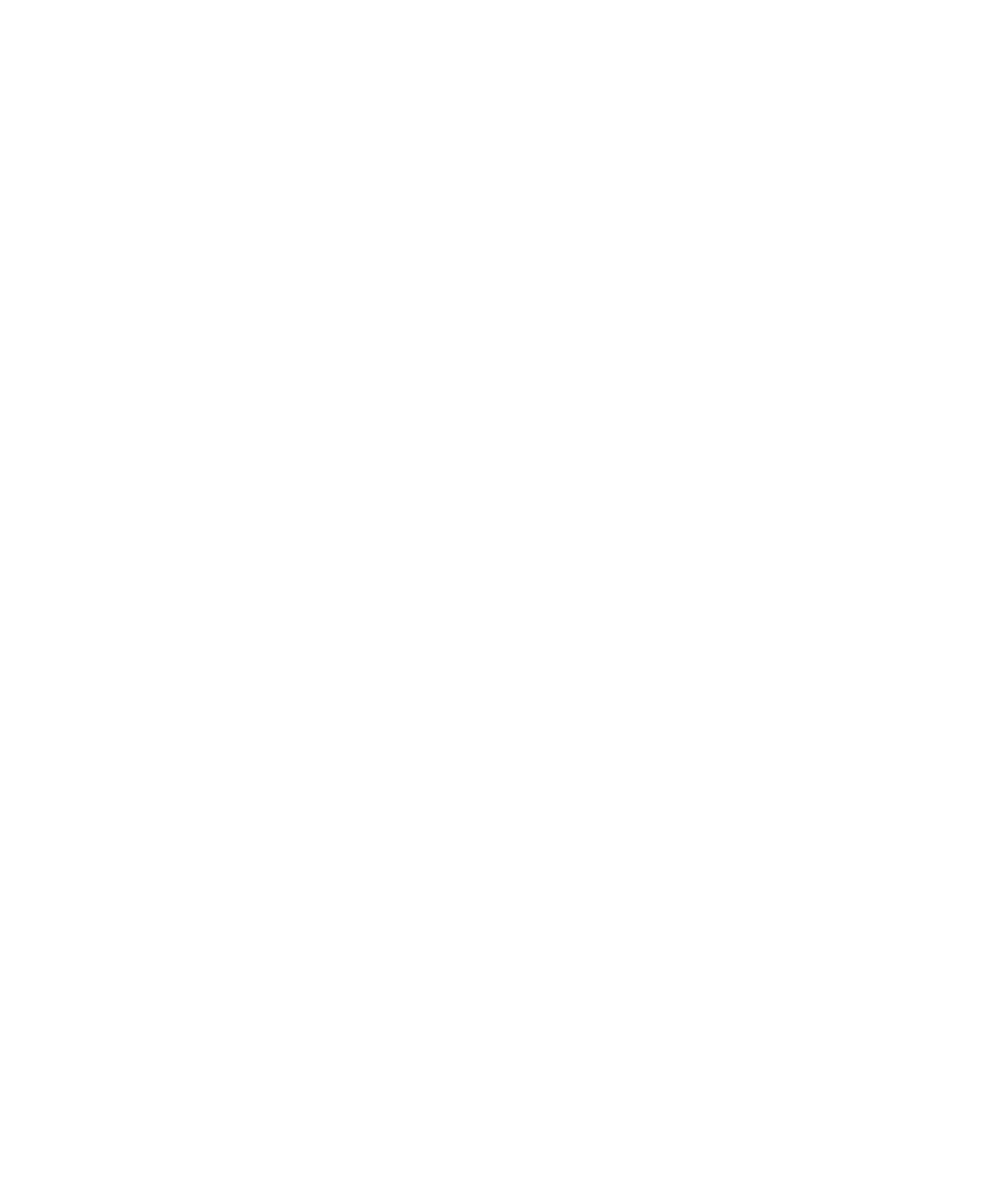
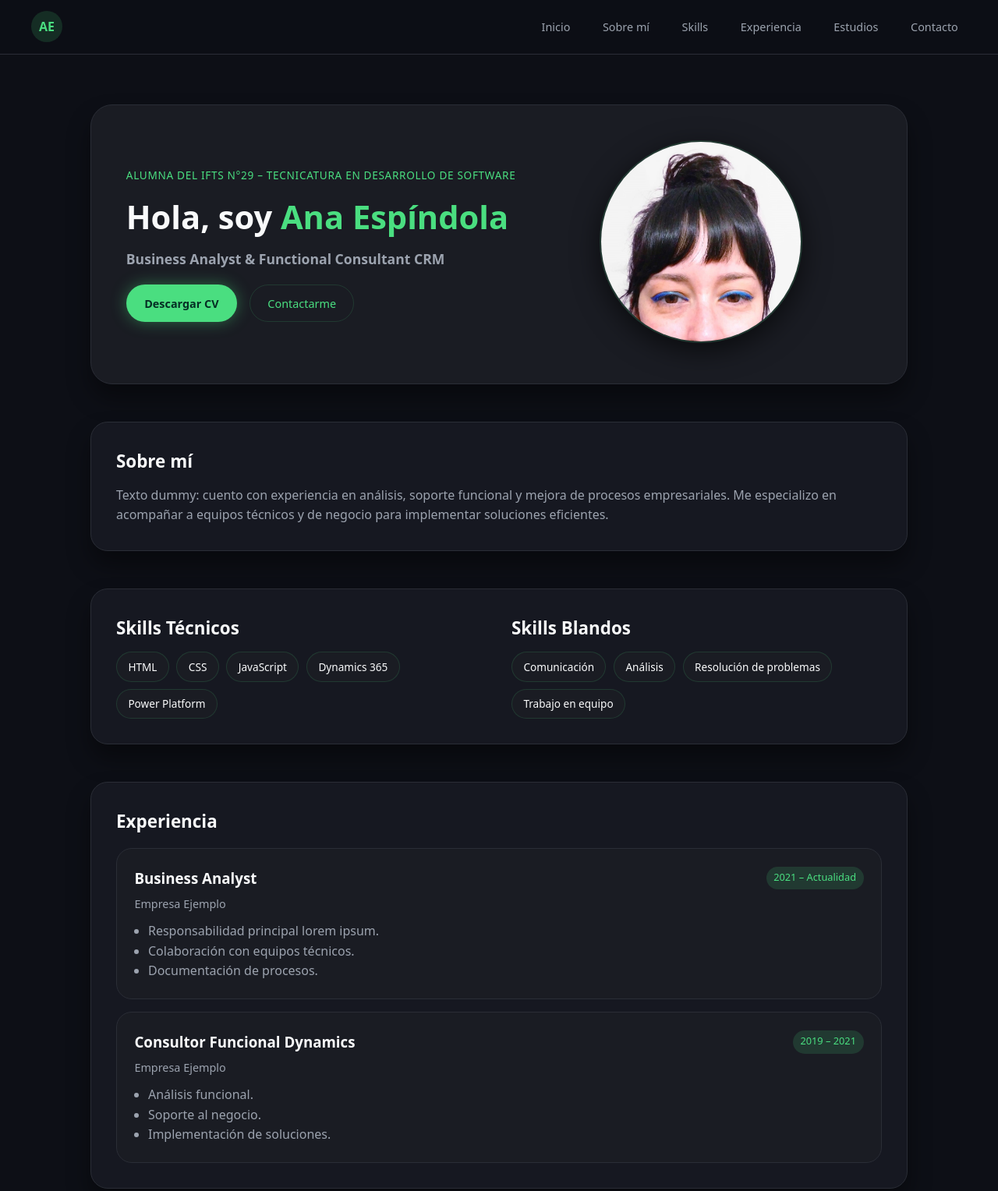
Before and after one commit to AElisa89/IFTF_Portfolio_Individual, a plain HTML site: page index.html in a window 1280 px wide. Shown: the top 1528 px of the page at 78% size. Before the commit the page ends 800 px from the top, so only its background shows below. Drawn offline with Linux system fonts and the light colour scheme.

Commit message:
Agrego estructura inicial del portfolio y estilos base

```diff
--- a/index.html
+++ b/index.html
@@ -4,8 +4,161 @@
     <meta charset="UTF-8">
     <meta name="viewport" content="width=device-width, initial-scale=1.0">
     <title>Document</title>
+    <link rel="stylesheet" href="styles.css">
 </head>
 <body>
 
+
+
+        <!-- HEADER -->
+    <header class="header">
+        <div class="logo">AE</div>
+
+        <nav class="nav">
+            <a href="#inicio">Inicio</a>
+            <a href="#sobre-mi">Sobre mí</a>
+            <a href="#skills">Skills</a>
+            <a href="#experiencia">Experiencia</a>
+            <a href="#estudios">Estudios</a>
+            <a href="#contacto">Contacto</a>
+        </nav>
+    </header>
+
+    <main>
+
+        <!-- HERO -->
+        <section id="inicio" class="hero">
+            <div class="hero-text">
+                <p class="tagline">Alumna del IFTS N°29 – Tecnicatura en Desarrollo de Software</p>
+                <h1>Hola, soy <span>Ana Espíndola</span></h1>
+                <h2 class="subtitle">Business Analyst & Functional Consultant CRM</h2>
+
+                <div class="hero-buttons">
+                    <a href="#" class="btn primary">Descargar CV</a>
+                    <a href="#contacto" class="btn ghost">Contactarme</a>
+                </div>
+            </div>
+
+            <div class="hero-photo">
+                <img src="img/foto.jpeg" alt="Foto de Ana Espíndola">
+            </div>
+        </section>
+
+        <!-- SOBRE MI -->
+        <section id="sobre-mi" class="section">
+            <h2>Sobre mí</h2>
+            <p>
+                Texto dummy: cuento con experiencia en análisis, soporte funcional
+                y mejora de procesos empresariales. Me especializo en acompañar
+                a equipos técnicos y de negocio para implementar soluciones eficientes.
+            </p>
+        </section>
+
+        <!-- SKILLS -->
+        <section id="skills" class="section section-grid">
+            <div>
+                <h2>Skills Técnicos</h2>
+                <ul class="pill-list">
+                    <li>HTML</li>
+                    <li>CSS</li>
+                    <li>JavaScript</li>
+                    <li>Dynamics 365</li>
+                    <li>Power Platform</li>
+                </ul>
+            </div>
+
+            <div>
+                <h2>Skills Blandos</h2>
+                <ul class="pill-list">
+                    <li>Comunicación</li>
+                    <li>Análisis</li>
+                    <li>Resolución de problemas</li>
+                    <li>Trabajo en equipo</li>
+                </ul>
+            </div>
+        </section>
+
+        <!-- EXPERIENCIA -->
+        <section id="experiencia" class="section">
+            <h2>Experiencia</h2>
+
+            <article class="card">
+                <div class="card-header">
+                    <h3>Business Analyst</h3>
+                    <span class="badge">2021 – Actualidad</span>
+                </div>
+                <p class="card-subtitle">Empresa Ejemplo</p>
+                <ul>
+                    <li>Responsabilidad principal lorem ipsum.</li>
+                    <li>Colaboración con equipos técnicos.</li>
+                    <li>Documentación de procesos.</li>
+                </ul>
+            </article>
+
+            <article class="card">
+                <div class="card-header">
+                    <h3>Consultor Funcional Dynamics</h3>
+                    <span class="badge">2019 – 2021</span>
+                </div>
+                <p class="card-subtitle">Empresa Ejemplo</p>
+                <ul>
+                    <li>Análisis funcional.</li>
+                    <li>Soporte al negocio.</li>
+                    <li>Implementación de soluciones.</li>
+                </ul>
+            </article>
+        </section>
+
+        <!-- ESTUDIOS -->
+        <section id="estudios" class="section">
+            <h2>Estudios</h2>
+
+            <div class="timeline">
+
+                <div class="timeline-item">
+                    <h3>Tecnicatura en Desarrollo de Software</h3>
+                    <p class="timeline-place">IFTS29 · 2023 – Actualidad</p>
+                </div>
+
+                <div class="timeline-item">
+                    <h3>Curso Ejemplo</h3>
+                    <p class="timeline-place">Institución · 2021</p>
+                </div>
+
+            </div>
+        </section>
+
+        <!-- CONTACTO -->
+        <section id="contacto" class="section section-grid">
+            <div>
+                <h2>Contacto</h2>
+                <ul class="contact-list">
+                    <li><strong>Teléfono:</strong> 123456789</li>
+                    <li><strong>Email:</strong> ana.espindola@email.com</li>
+                    <li><strong>LinkedIn:</strong> linkedin.com/in/anaespindola</li>
+                </ul>
+            </div>
+
+            <div>
+                <h2>Enviar mensaje</h2>
+                <form class="contact-form">
+                    <input type="text" placeholder="Nombre">
+                    <textarea placeholder="Mensaje"></textarea>
+                    <button class="btn primary">Enviar</button>
+                </form>
+            </div>
+        </section>
+
+    </main>
+
+    <!-- FOOTER -->
+    <footer class="footer">
+        <p>© <span id="year"></span> Ana Espíndola · Portfolio</p>
+    </footer>
+
+    <script>
+        document.getElementById("year").textContent = new Date().getFullYear();
+    </script>
+
 </body>
 </html>
--- a/styles.css
+++ b/styles.css
@@ -0,0 +1,346 @@
+/* ==========================
+   VARIABLES Y RESET
+========================== */
+:root {
+  --bg: #0d0f16;
+  --bg-soft: #1a1c23;
+  --accent: #4ade80;
+  --accent-soft: rgba(74, 222, 128, 0.15);
+  --text: #f9fafb;
+  --muted: #9ca3af;
+  --card-bg: #161821;
+  --border: #2a2d36;
+  --shadow: 0 18px 30px rgba(0, 0, 0, 0.4);
+  --radius-lg: 20px;
+  --radius-pill: 999px;
+  --transition: 0.25s ease;
+  --font: system-ui, -apple-system, "Segoe UI", sans-serif;
+}
+
+* { box-sizing: border-box; margin: 0; padding: 0; }
+
+body {
+  background: var(--bg);
+  color: var(--text);
+  font-family: var(--font);
+  line-height: 1.6;
+}
+
+/* ==========================
+   HEADER
+========================== */
+
+.header {
+  position: sticky;
+  top: 0;
+  z-index: 20;
+  background: rgba(13, 15, 22, 0.9);
+  backdrop-filter: blur(12px);
+  padding: 0.9rem 2.5rem;
+  border-bottom: 1px solid var(--border);
+  display: flex;
+  justify-content: space-between;
+  align-items: center;
+}
+
+.logo {
+  width: 40px;
+  height: 40px;
+  background: var(--accent-soft);
+  border-radius: 50%;
+  color: var(--accent);
+  display: flex;
+  justify-content: center;
+  align-items: center;
+  font-weight: 700;
+}
+
+.nav {
+  display: flex;
+  gap: 1.2rem;
+}
+
+.nav a {
+  color: var(--muted);
+  text-decoration: none;
+  font-size: 0.9rem;
+  padding: 0.4rem 0.7rem;
+  border-radius: var(--radius-pill);
+  transition: var(--transition);
+}
+
+.nav a:hover {
+  background: var(--accent-soft);
+  color: var(--accent);
+}
+
+/* ==========================
+   MAIN LAYOUT
+========================== */
+main {
+  max-width: 1080px;
+  margin: 0 auto;
+  padding: 2.5rem 1rem 4rem;
+}
+
+/* ==========================
+   HERO
+========================== */
+
+.hero {
+  display: grid;
+  grid-template-columns: 1.6fr 1fr;
+  align-items: center;
+  gap: 3rem;
+  background: var(--bg-soft);
+  padding: 2.8rem;
+  border-radius: 28px;
+  border: 1px solid var(--border);
+  box-shadow: var(--shadow);
+  margin-top: 1.5rem;
+}
+
+.tagline {
+  color: var(--accent);
+  text-transform: uppercase;
+  font-size: 0.85rem;
+  margin-bottom: 0.6rem;
+  letter-spacing: 0.05em;
+}
+
+.hero h1 {
+  font-size: 2.6rem;
+  font-weight: 700;
+}
+
+.hero h1 span { color: var(--accent); }
+
+.subtitle {
+  font-size: 1.1rem;
+  color: var(--muted);
+  margin: 0.4rem 0 1.2rem;
+}
+
+.hero-buttons {
+  display: flex;
+  gap: 1rem;
+  margin-top: 1rem;
+}
+
+.btn {
+  padding: 0.7rem 1.4rem;
+  font-size: 0.9rem;
+  border-radius: var(--radius-pill);
+  cursor: pointer;
+  border: 1px solid transparent;
+  text-decoration: none;
+  transition: var(--transition);
+}
+
+.btn.primary {
+  background: var(--accent);
+  color: #052e24;
+  font-weight: 600;
+  box-shadow: 0 0 20px rgba(74, 222, 128, 0.4);
+}
+
+.btn.primary:hover {
+  transform: translateY(-2px);
+}
+
+.btn.ghost {
+  background: transparent;
+  color: var(--accent);
+  border-color: var(--accent-soft);
+}
+
+.btn.ghost:hover {
+  background: var(--accent-soft);
+}
+
+.hero-photo img {
+  width: 260px;
+  height: 260px;
+  object-fit: cover;
+  border-radius: 999px;
+  border: 2px solid var(--accent-soft);
+  box-shadow: 0 10px 35px rgba(0,0,0,0.6);
+}
+
+/* ==========================
+   SECCIONES GENERALES
+========================== */
+
+.section {
+  background: var(--card-bg);
+  padding: 2rem;
+  border-radius: 22px;
+  border: 1px solid var(--border);
+  margin-top: 3rem;
+  box-shadow: var(--shadow);
+}
+
+.section h2 {
+  margin-bottom: 0.8rem;
+  font-size: 1.4rem;
+}
+
+.section p { color: var(--muted); }
+
+/* GRID COLUMNAS */
+.section-grid {
+  display: grid;
+  grid-template-columns: repeat(auto-fit, minmax(260px, 1fr));
+  gap: 2rem;
+}
+
+/* ==========================
+   SKILLS (PILLS)
+========================== */
+
+.pill-list {
+  list-style: none;
+  display: flex;
+  flex-wrap: wrap;
+  gap: 0.6rem;
+  margin-top: 0.7rem;
+}
+
+.pill-list li {
+  background: var(--bg-soft);
+  padding: 0.45rem 0.9rem;
+  border-radius: var(--radius-pill);
+  border: 1px solid var(--accent-soft);
+  font-size: 0.85rem;
+  color: var(--text);
+}
+
+/* ==========================
+   CARDS DE EXPERIENCIA
+========================== */
+
+.card {
+  background: var(--bg-soft);
+  border-radius: var(--radius-lg);
+  border: 1px solid var(--border);
+  padding: 1.4rem;
+  margin-top: 1rem;
+  transition: var(--transition);
+}
+
+.card:hover {
+  border-color: var(--accent-soft);
+  transform: translateY(-2px);
+}
+
+.card-header {
+  display: flex;
+  justify-content: space-between;
+  flex-wrap: wrap;
+}
+
+.badge {
+  background: var(--accent-soft);
+  padding: 0.2rem 0.6rem;
+  border-radius: var(--radius-pill);
+  color: var(--accent);
+  font-size: 0.8rem;
+}
+
+.card-subtitle {
+  margin-top: 0.4rem;
+  color: var(--muted);
+  font-size: 0.9rem;
+}
+
+.card ul {
+  margin-top: 0.7rem;
+  padding-left: 1.1rem;
+  color: var(--muted);
+}
+
+/* ==========================
+   TIMELINE
+========================== */
+
+.timeline {
+  border-left: 2px solid var(--border);
+  padding-left: 1.2rem;
+  margin-left: 0.8rem;
+}
+
+.timeline-item {
+  margin-bottom: 1.2rem;
+}
+
+.timeline-place {
+  font-size: 0.9rem;
+  color: var(--muted);
+}
+
+/* ==========================
+   CONTACTO
+========================== */
+
+.contact-list {
+  list-style: none;
+  color: var(--muted);
+}
+
+.contact-list li { margin-bottom: 0.4rem; }
+
+.contact-list a {
+  color: var(--accent);
+  text-decoration: none;
+}
+
+.contact-form input,
+.contact-form textarea {
+  width: 100%;
+  padding: 0.7rem;
+  margin-bottom: 0.7rem;
+  border-radius: 12px;
+  background: var(--bg-soft);
+  color: var(--text);
+  border: 1px solid var(--border);
+}
+
+.contact-form button {
+  width: 100%;
+}
+
+/* ==========================
+   FOOTER
+========================== */
+
+.footer {
+  margin-top: 3rem;
+  text-align: center;
+  padding: 1.5rem;
+  font-size: 0.85rem;
+  color: var(--muted);
+}
+
+.footer span { color: var(--accent); }
+
+/* ==========================
+   RESPONSIVE
+========================== */
+
+@media (max-width: 768px) {
+
+  .header {
+    padding: 1rem;
+    flex-direction: column;
+    gap: 0.8rem;
+  }
+
+  .hero {
+    grid-template-columns: 1fr;
+    text-align: center;
+  }
+
+  .hero-photo {
+    order: -1;
+  }
+}
```
Also changed, not shown: img/foto.jpeg (added).
